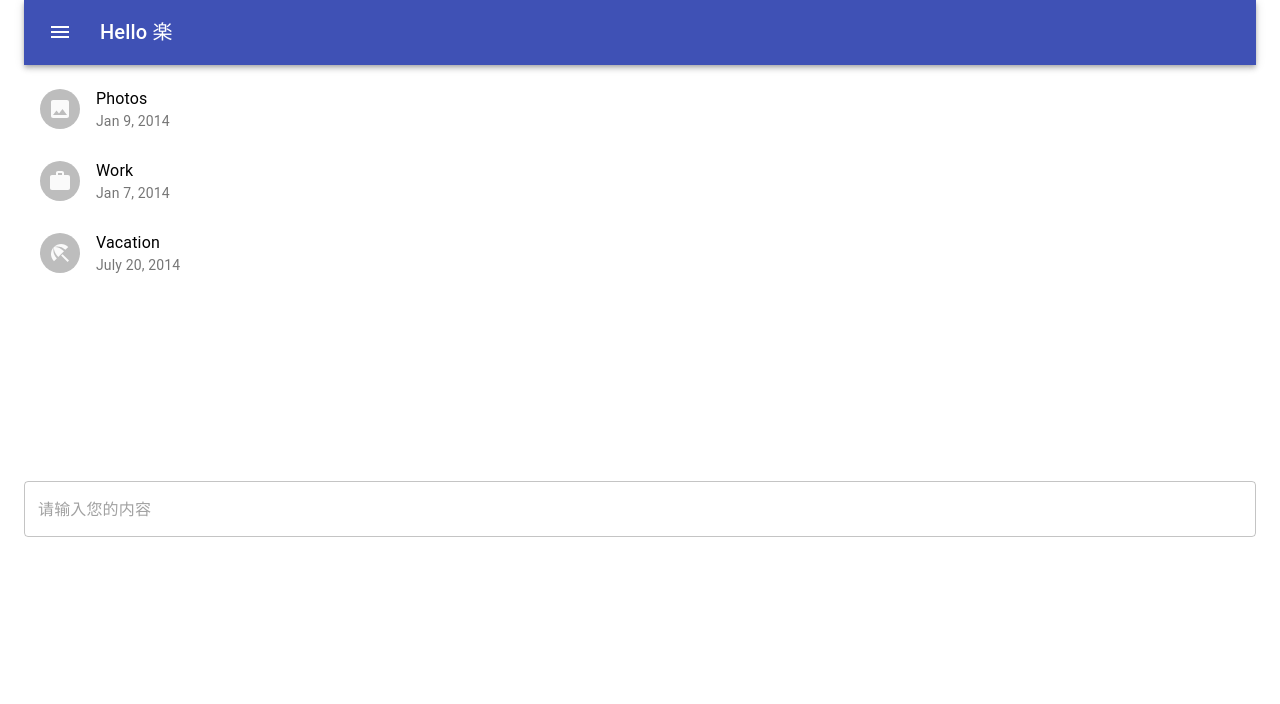
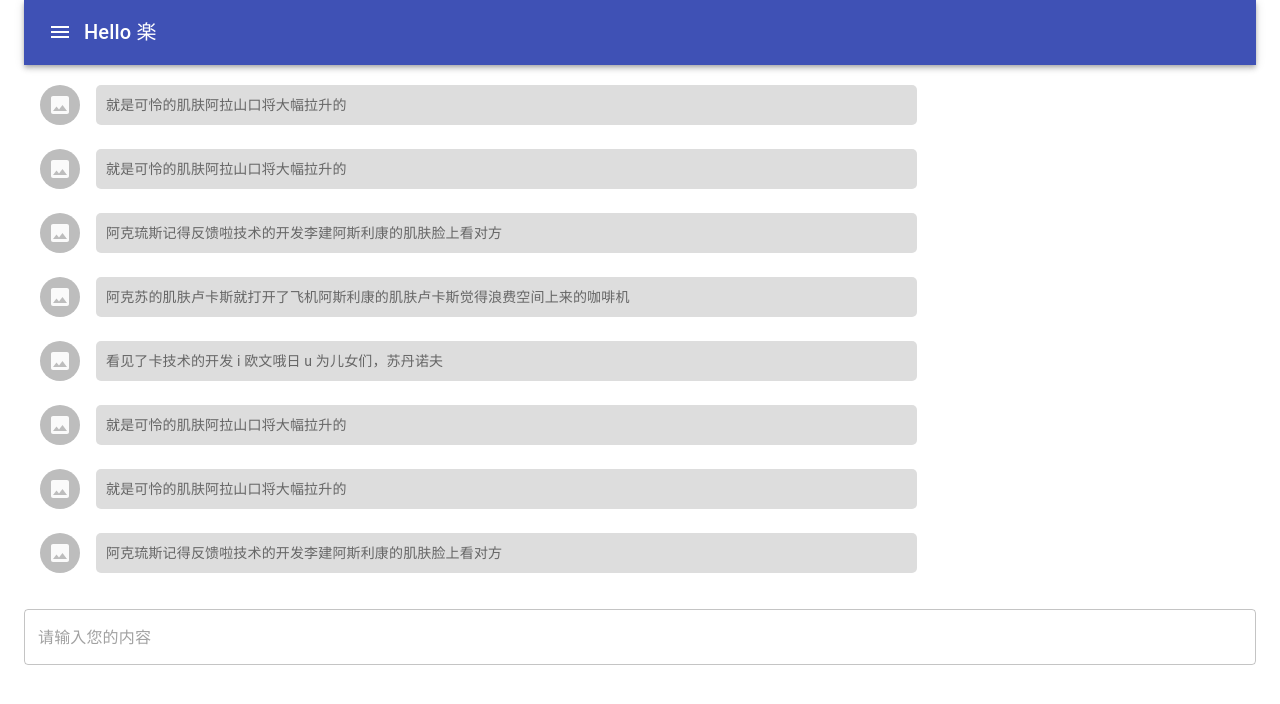
Before and after one commit to qcoke/BBS, a React (Create React App) app in the folder client/: page / in a window 1280 px wide. Shown: the top 704 px of the page. Built offline with nearby package versions, Linux system fonts and the light colour scheme.

Commit message:
解决了消息列表的滚动和排列问题。

```diff
--- /dev/null
+++ b/client/src/components/List/MsgList.css
@@ -0,0 +1,16 @@
+.MuiListItemText-secondary{
+  display: inline-block;
+  padding: 10px;
+  max-width: 70%;
+  border-radius: 5px;
+  background-color: #ddd;
+}
+.nick-name{
+  font-size: 12px;
+  color: #333;
+  position: relative;
+  top: -6px;
+  display: block;
+  text-align: center;
+  margin-right: 10px;
+}
--- a/client/src/components/List/MsgList.js
+++ b/client/src/components/List/MsgList.js
@@ -1,40 +1,60 @@
-import React from 'react';
+import React, { Component } from 'react';
 import List from '@material-ui/core/List';
 import ListItem from '@material-ui/core/ListItem';
 import ListItemText from '@material-ui/core/ListItemText';
 import ListItemAvatar from '@material-ui/core/ListItemAvatar';
 import Avatar from '@material-ui/core/Avatar';
 import ImageIcon from '@material-ui/icons/Image';
-import WorkIcon from '@material-ui/icons/Work';
-import BeachAccessIcon from '@material-ui/icons/BeachAccess';
 
-export default function SimpleContainer() {
+import "./MsgList.css";
+
+
+class MsgList extends Component{
+  render() {
+    let listItems = this.props.dataList;
+    console.log("listItems:",listItems);
     return (
       <List>
-      <ListItem>
+        {listItems.map((item) => {
+          return (
+            <ListItem key={item.key}>
               <ListItemAvatar>
                 <Avatar>
                   <ImageIcon />
                 </Avatar>
               </ListItemAvatar>
-        <ListItemText primary="Photos" secondary="Jan 9, 2014" />
+              <ListItemText secondary={item.text} />
             </ListItem>
+          )
+        })}
+      </List>
+    );
+  }
+}
+
+export default MsgList;
+
+/*export default function SimpleContainer() {
+  const classes = useStyles();
+  console.log("this.props:", this);
+  let listItems = [];
+
+  return (
+    <List>
+      {listItems.map((item) => {
+        return (
           <ListItem>
             <ListItemAvatar>
-          <Avatar>
-            <WorkIcon />
+              <Avatar className={classes.bigAvatar}>
+                <ImageIcon />
               </Avatar>
+              <span className="nick-name">昵称</span>
             </ListItemAvatar>
-        <ListItemText primary="Work" secondary="Jan 7, 2014" />
+            <ListItemText secondary={item.text} />
           </ListItem>
-      <ListItem>
-        <ListItemAvatar>
-          <Avatar>
-            <BeachAccessIcon />
-          </Avatar>
-        </ListItemAvatar>
-        <ListItemText primary="Vacation" secondary="July 20, 2014" />
-      </ListItem>
+        )
+      })}
     </List>
   )
 }
+*/
--- a/client/src/components/Main/Main.css
+++ b/client/src/components/Main/Main.css
@@ -10,6 +10,7 @@
 /* 主要内容区 */
 .contain-list{
   flex: 1;
+  overflow: auto;
   min-height: 400px;
 }
 .footer{
--- a/client/src/components/Main/Main.js
+++ b/client/src/components/Main/Main.js
@@ -1,63 +1,87 @@
-import React from 'react';
-
-import './Main.css';
-
+import React, { Component } from 'react';
 import Container from '@material-ui/core/Container';
-import { makeStyles } from '@material-ui/core/styles';
 import AppBar from '@material-ui/core/AppBar';
 import Toolbar from '@material-ui/core/Toolbar';
 import Typography from '@material-ui/core/Typography';
 import IconButton from '@material-ui/core/IconButton';
 import MenuIcon from '@material-ui/icons/Menu';
 import TextField from '@material-ui/core/TextField';
-import Paper from '@material-ui/core/Paper';
-
 import MsgList from "../List/MsgList.js";
 
+import './Main.css';
 
-const useStyles = makeStyles(theme => ({
-  root: {
-    flexGrow: 1,
-  },
-  menuButton: {
-    marginRight: theme.spacing(2),
-  },
-  title: {
-    flexGrow: 1,
-  },
-}));
+class Main extends Component {
+  constructor(props){
+    super(props);
+    this.state = {
+      listItems:[
+        { key: '0', value: 'Photos', text: '就是可怜的肌肤阿拉山口将大幅拉升的' },
+        { key: '1', value: 'Work', text: '就是可怜的肌肤阿拉山口将大幅拉升的' },
+        { key: '2', value: 'Vacation', text: '阿克琉斯记得反馈啦技术的开发李建阿斯利康的肌肤脸上看对方' },
+        { key: '3', value: 'Tokyo', text: '阿克苏的肌肤卢卡斯就打开了飞机阿斯利康的肌肤卢卡斯觉得浪费空间上来的咖啡机' },
+        { key: '4', value: 'HK', text: '看见了卡技术的开发 i 欧文哦日 u 为儿女们，苏丹诺夫' },
+        { key: '5', value: 'Photos', text: '就是可怜的肌肤阿拉山口将大幅拉升的' },
+        { key: '6', value: 'Work', text: '就是可怜的肌肤阿拉山口将大幅拉升的' },
+        { key: '7', value: 'Vacation', text: '阿克琉斯记得反馈啦技术的开发李建阿斯利康的肌肤脸上看对方' }
+      ]
+    }
+  }
+  enterText (event) {
+    const val = event.target.value;
+    const keyCode = event.which;
 
-export default function SimpleContainer() {
-  const classes = useStyles();
+    if (keyCode === 13) {
+      let newArray = this.state.listItems;
+      let scrollHeight = document.querySelector(".contain-list").scrollHeight;
+      let lastChild = document.querySelector(".MuiListItem-root:last-child");
+
+      newArray.push({
+        key: new Date().getTime(),
+        value: new Date().getTime(),
+        text: val
+      });
+      this.setState({listItems: newArray});
+      event.target.value = "";
+      setTimeout(() => {
+        document.querySelector(".contain-list").scrollTop = 9999999;
+      }, 500);
+    }
+  }
+  render() {
     return (
       <React.Fragment>
         <Container fixed className="main-container">
           <AppBar position="static" className="app-title">
             <Toolbar>
-              <IconButton edge="start" className={classes.menuButton} color="inherit" aria-label="menu">
+              <IconButton edge="start" color="inherit" aria-label="menu">
                 <MenuIcon />
               </IconButton>
-              <Typography variant="h6" className={classes.title}>
+              <Typography variant="h6">
                 Hello 楽
               </Typography>
             </Toolbar>
           </AppBar>
           {/* 内容窗口 */}
           <div className="contain-list">
-            <MsgList></MsgList>
+            <MsgList dataList={this.state.listItems}></MsgList>
           </div>
           {/* 底部输入框 */}
           <div className="footer">
             <TextField
               fullWidth
               id="outlined-bare"
-              className={classes.textField}
               placeholder="请输入您的内容"
               margin="normal"
               variant="outlined"
+              onKeyPress={(e) => {
+                this.enterText(e);
+              }}
             />
           </div>
         </Container>
       </React.Fragment>
     );
   }
+}
+
+export default Main;
```
Lines whose indentation alone changed are shown as unchanged.
